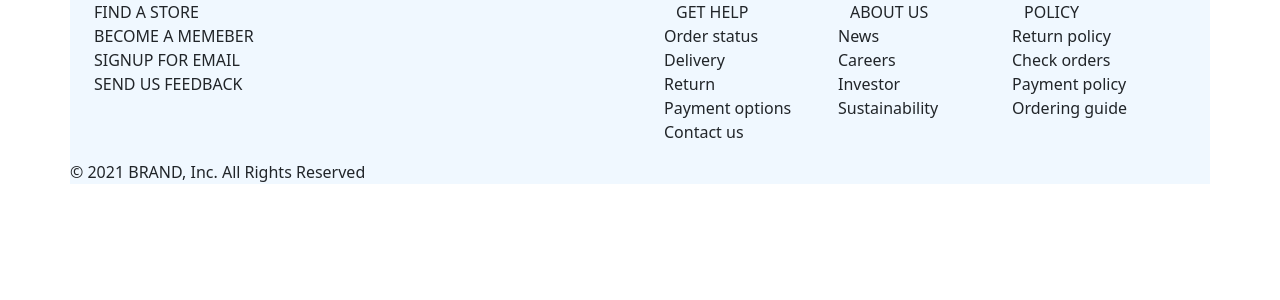
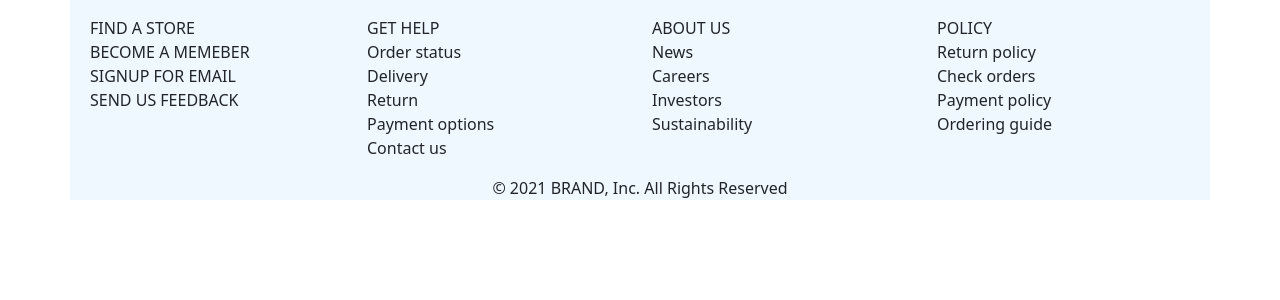
Before and after one commit to HinTran013/IE104---Sneaker-Store, a React (Create React App) app: page / in a window 1280 px wide. Shown: the top 300 px of the page. Built offline with nearby package versions, Linux system fonts and the light colour scheme.

Commit message:
Rearranged the items

```diff
--- a/src/components/Footer/footer.jsx
+++ b/src/components/Footer/footer.jsx
@@ -9,15 +9,15 @@ export class Footer extends Component
         return (
             <footer className="container">
                 <div className="guideLinks row">
-                    <div className="col">
-                        <div className="container">
-                            <div className="row">FIND A STORE</div>
-                            <div className="row">BECOME A MEMEBER</div>
-                            <div className="row">SIGNUP FOR EMAIL</div>
-                            <div className="row">SEND US FEEDBACK</div>
-                        </div>
+                    <div className="colUpper col-3">
+                        <ul>
+                            <li>FIND A STORE</li>
+                            <li>BECOME A MEMEBER</li>
+                            <li>SIGNUP FOR EMAIL</li>
+                            <li>SEND US FEEDBACK</li>
+                        </ul>
                     </div>
-                    <div className="col">
+                    <div className="colInfo col-9">
                         <div className="container">
                             <div className="row">
                                 <div className="col">GET HELP</div>
@@ -26,23 +26,29 @@ export class Footer extends Component
                             </div>
                             <div className="row">
                                 <div className="col">
-                                    <div className="row">Order status</div>
-                                    <div className="row">Delivery</div>
-                                    <div className="row">Return</div>
-                                    <div className="row">Payment options</div>
-                                    <div className="row">Contact us</div>
+                                    <ul>
+                                        <li>Order status</li>
+                                        <li>Delivery</li>
+                                        <li>Return</li>
+                                        <li>Payment options</li>
+                                        <li>Contact us</li>
+                                    </ul>
                                 </div>
                                 <div className="col">
-                                    <div className="row">News</div>
-                                    <div className="row">Careers</div>
-                                    <div className="row">Investor</div>
-                                    <div className="row">Sustainability</div>
+                                    <ul>
+                                        <li>News</li>
+                                        <li>Careers</li>
+                                        <li>Investors</li>
+                                        <li>Sustainability</li>
+                                    </ul>
                                 </div>
                                 <div className="col">
-                                    <div className="row">Return policy</div>
-                                    <div className="row">Check orders</div>
-                                    <div className="row">Payment policy</div>
-                                    <div className="row">Ordering guide</div>
+                                    <ul>
+                                        <li>Return policy</li>
+                                        <li>Check orders</li>
+                                        <li>Payment policy</li>
+                                        <li>Ordering guide</li>
+                                    </ul>
                                 </div>
                             </div>
                         </div>
--- a/src/components/Footer/footerStyle.css
+++ b/src/components/Footer/footerStyle.css
@@ -2,10 +2,37 @@ footer.container {
     background-color: aliceblue;
 }
 
+ul {
+    list-style-type: none;
+    padding: 0;
+    margin: 0;
+}
+
 .guideLinks {
+    padding-top: 1rem;
+}
 
+.colUpper {
+    padding: 0;
 }
+.colUpper ul {
+    padding: 0 1.25rem;
+}
+
+
+
+.colInfo, .colInfo .container {
+    padding-left: 0;
+    padding-right: 0;
+}
+.colInfo .container .row {
+    margin: 0;
+}
+
 
 .trademarks {
     margin-top: 1rem;
 }
+.trademarks .container .row {
+    justify-content: center;
+}
```
